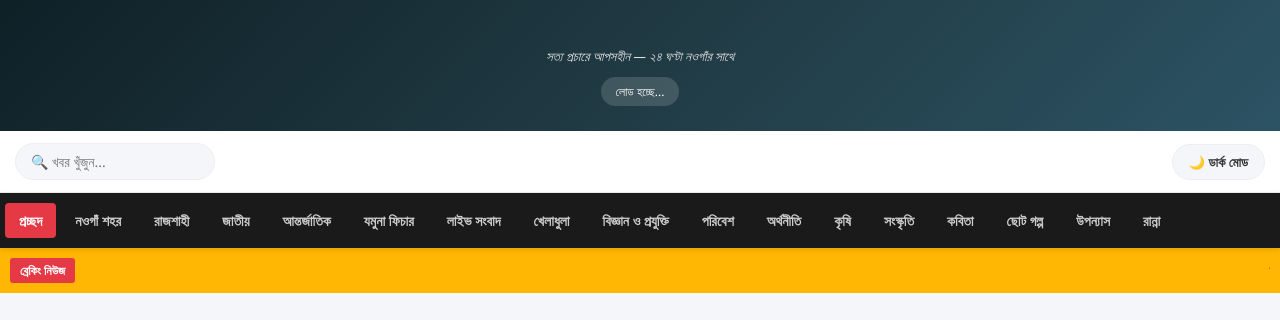
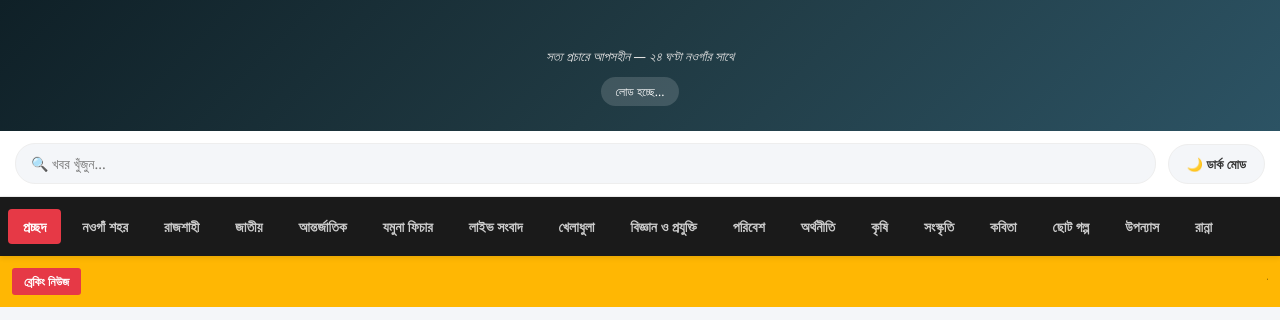
Before and after one commit to AjkerNaogao24/ajkernaogaon24.github.io, a plain HTML site: page index.html in a window 1280 px wide. Shown: the top 320 px of the page. Drawn offline with Linux system fonts and the light colour scheme.

Commit message:
Update index.html

```diff
--- a/index.html
+++ b/index.html
@@ -65,7 +65,6 @@
             box-shadow: 0 4px 6px rgba(0,0,0,0.1);
         }
 
-        /* আপনার অফিশিয়াল লোগো রেসপনসিভ স্টাইল */
         .brand-logo {
             max-width: 160px;
             width: 100%;
@@ -90,19 +89,21 @@
             color: #fff;
         }
 
-        /* কন্ট্রোল বার ও সার্চ বক্স ডিজাইন ফিক্স */
+        /* মোবাইল লেআউট ওভারল্যাপ ফিক্স */
         .top-controls {
             display: flex;
+            flex-direction: row;
+            flex-wrap: wrap;
             justify-content: space-between;
             align-items: center;
-            gap: 10px;
+            gap: 12px;
             padding: 12px 15px;
             background: var(--card-bg);
             border-bottom: 1px solid var(--border-color);
         }
 
         .search-box {
-            padding: 8px 15px;
+            padding: 10px 15px;
             border: 1px solid var(--border-color);
             border-radius: 20px;
             background: var(--bg-color);
@@ -110,22 +111,25 @@
             outline: none;
             font-size: 14px;
             flex: 1;
-            max-width: 200px;
+            min-width: 160px;
         }
 
         .control-btn {
             background: var(--bg-color);
             border: 1px solid var(--border-color);
             color: var(--text-color);
-            padding: 8px 16px;
+            padding: 10px 18px;
             border-radius: 20px;
             cursor: pointer;
             font-size: 13px;
             font-weight: bold;
             white-space: nowrap;
+            display: inline-flex;
+            align-items: center;
+            justify-content: center;
         }
 
-        /* স্লাইডিং মেনুবার ফিক্স */
+        /* ক্যাটাগরি মেনুবার ডিজাইন ফিক্স */
         .nav-container {
             background-color: var(--nav-bg);
             position: sticky;
@@ -134,7 +138,7 @@
             display: flex;
             overflow-x: auto;
             white-space: nowrap;
-            padding: 10px 5px;
+            padding: 12px 8px;
             scrollbar-width: none;
             box-shadow: 0 2px 5px rgba(0,0,0,0.1);
         }
@@ -147,13 +151,13 @@
             background: none;
             border: none;
             color: #ccc;
-            padding: 8px 14px;
+            padding: 8px 15px;
             font-size: 14px;
             cursor: pointer;
             display: inline-block;
             font-weight: bold;
             border-radius: 4px;
-            margin-right: 5px;
+            margin-right: 6px;
         }
 
         .nav-container button.active {
@@ -165,20 +169,21 @@
         .ticker-wrapper {
             background-color: var(--gold-color);
             color: #000;
-            padding: 10px;
+            padding: 12px;
             font-weight: bold;
             display: flex;
             align-items: center;
             font-size: 14px;
+            clear: both;
         }
 
         .ticker-title {
             background-color: var(--accent-color);
             color: white;
-            padding: 4px 10px;
+            padding: 5px 12px;
             border-radius: 3px;
             font-size: 12px;
-            margin-right: 10px;
+            margin-right: 12px;
             white-space: nowrap;
         }
 
@@ -210,7 +215,7 @@
             display: block;
         }
 
-        /* নিউজカード */
+        /* নিউজ কার্ড */
         .big-news-card {
             background: var(--card-bg);
             border-radius: 8px;
@@ -348,7 +353,6 @@
     <div class="progress-container"><div class="progress-bar" id="myBar"></div></div>
 
     <header>
-        <!-- ইমেজ প্যাথ ফিক্সড লোডার -->
         <img src="10794.jpg" alt="আজকের নওগাঁ ২৪" class="brand-logo" onerror="this.style.display='none';"><br>
         <p>সত্য প্রচারে আপসহীন — ২৪ ঘণ্টা নওগাঁর সাথে</p>
         <div id="liveClock" class="live-date-time">লোড হচ্ছে...</div>
@@ -359,7 +363,7 @@
         <button class="control-btn" id="themeToggleBtn" onclick="toggleTheme()">🌙 ডার্ক মোড</button>
     </div>
 
-    <!-- আপনার নির্দেশিত ১৬টি ক্যাটাগরির সুসজ্জিত মেনুবার -->
+    <!-- সুসজ্জিত ১৬টি ক্যাটাগরি মেনুবার -->
     <div class="nav-container">
         <button class="menu-btn active" onclick="openSection(event, 'prochchod')">প্রচ্ছদ</button>
         <button class="menu-btn" onclick="openSection(event, 'naogaon')">নওগাঁ শহর</button>
@@ -522,4 +526,4 @@
                 <img src="https://picsum.photos/700/350?random=21" alt="Environment">
                 <div class="big-news-content">
                     <h2 class="news-heading">প্লাস্টিক বর্জন ও বৃক্ষরোপণ: পরিবেশ রক্ষায় নতুন সামাজিক আন্দোলন</h2>
-                    <p class="news-text">প্রকৃতির ভারসাম্য রক্ষা এবং বৈশ্বিক উষ্ণতা নিয়ন্ত্রণে দেশব্যাপী ব্যাপকভাবে বৃক্ষরোপণ কর্মসূচি পালিত হচ
+                    <p class="news-text">প্রকৃতির ভারসাম্
```
